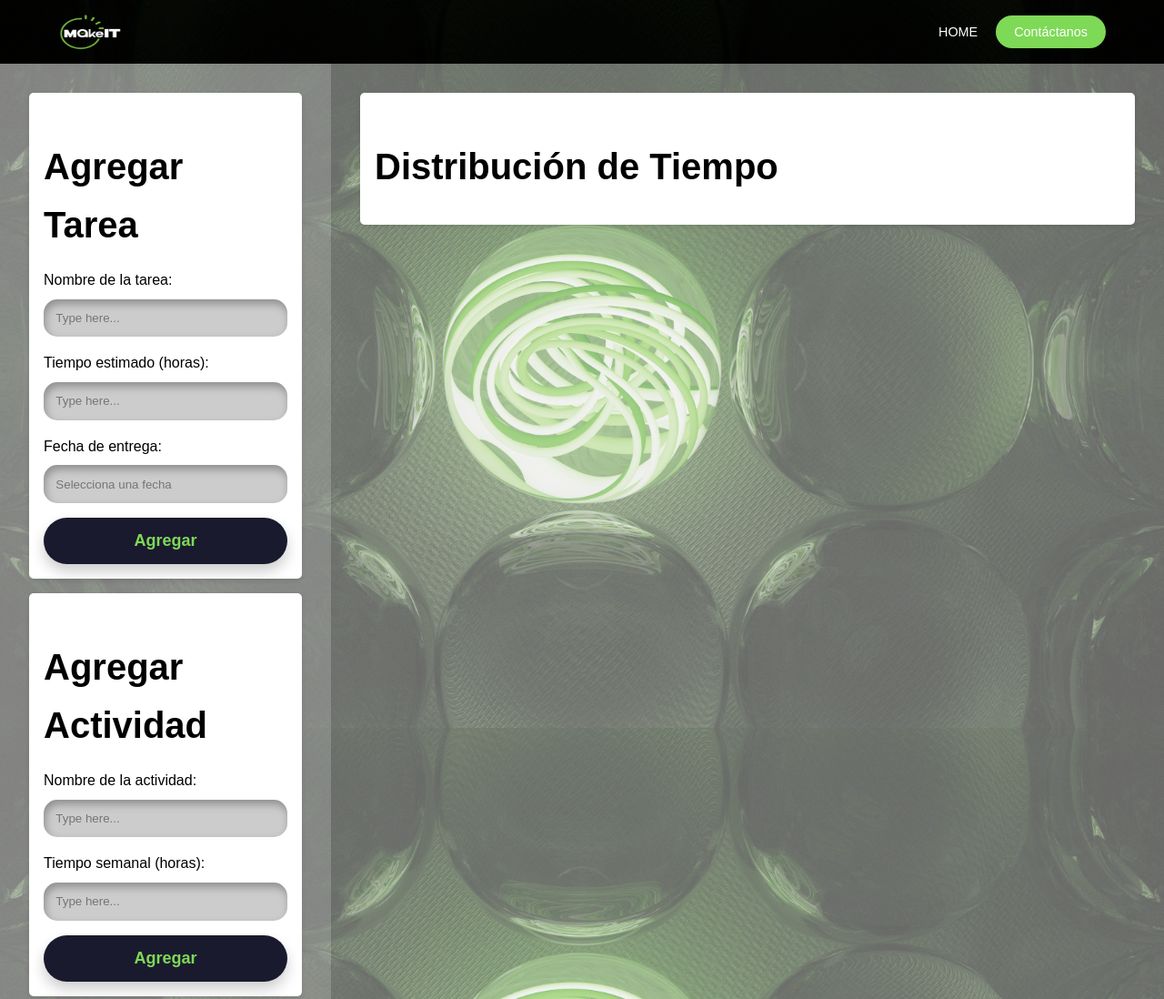
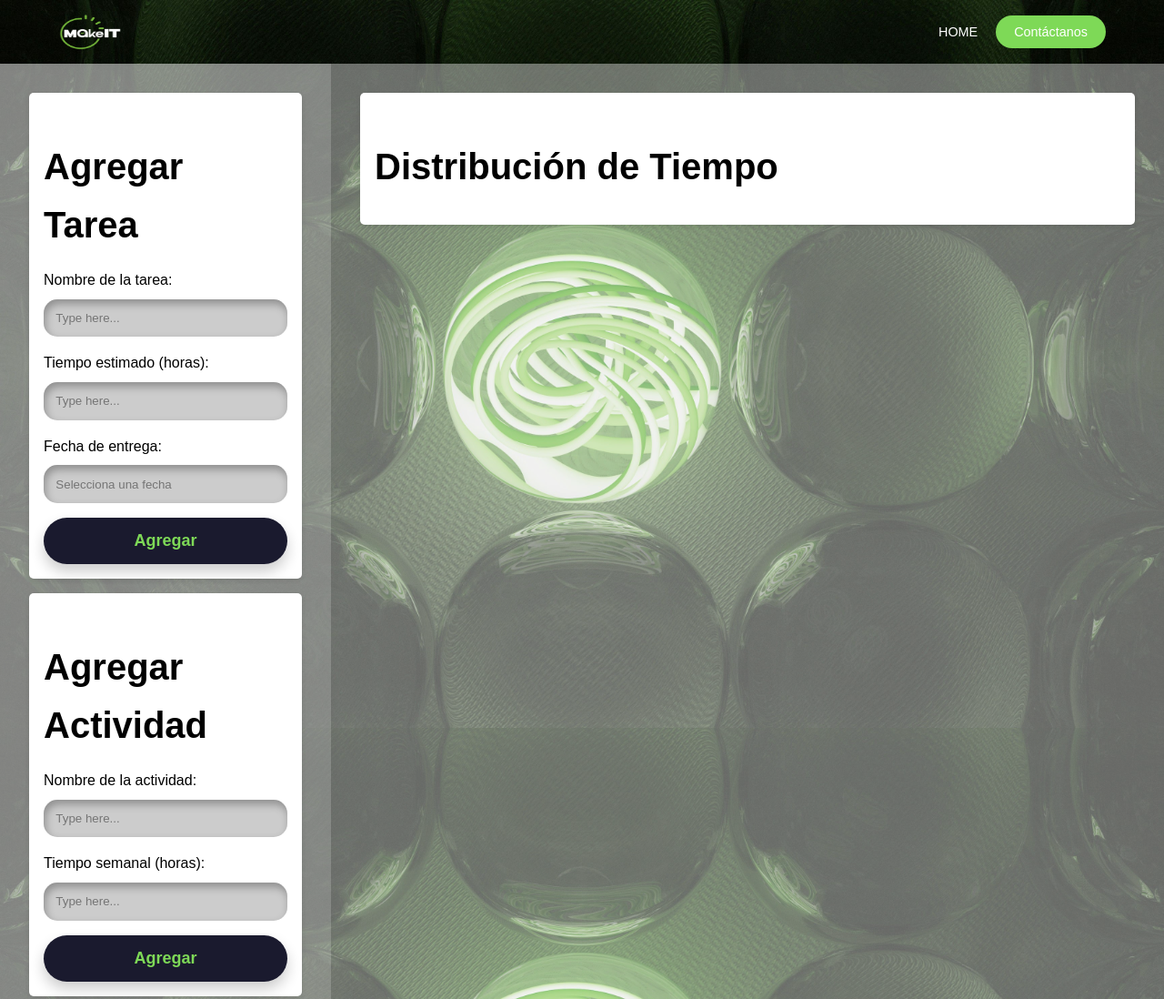
Before and after one commit to Makeitss/makeit.github.io., a website: page main.html in a window 1280 px wide. Shown: the top 1098 px of the page at 91% size. Drawn offline with nearby package versions, Linux system fonts and the light colour scheme.

Commit message:
Update styles47.css

```diff
--- a/styles47.css
+++ b/styles47.css
@@ -247,7 +247,7 @@ input, button, p {
 .navbar {
     position: static;
     width: 100%;
-    background-color: rgba(0, 0, 0, 0.8);
+    background-color: transparent;
     z-index: 1000;
 }
 
```
